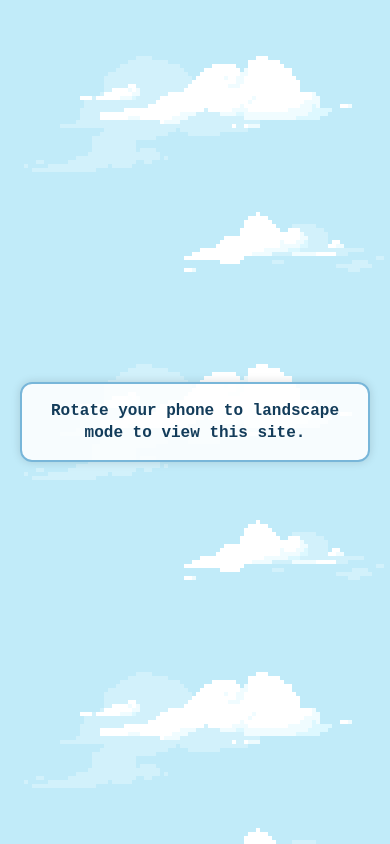
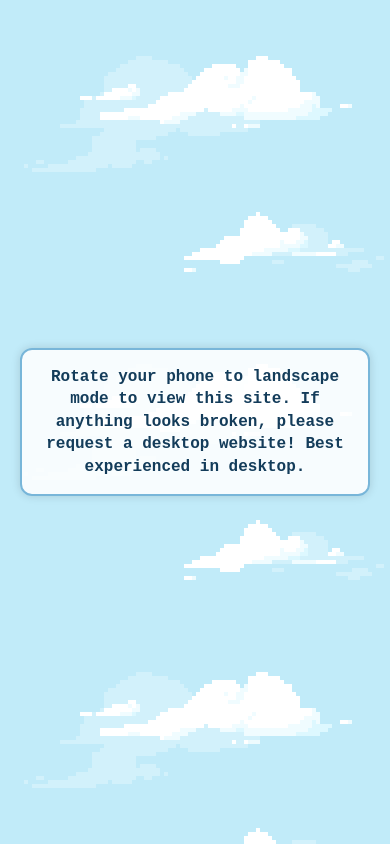
Before and after one commit to cjpszine/cjpszine, a plain HTML site: page index.html in a window 390 px wide. Drawn offline with Linux system fonts and the light colour scheme.

Commit message:
Update style.css

```diff
--- a/style.css
+++ b/style.css
@@ -821,7 +821,7 @@ iframe {
   }
 
   body::before {
-    content: "Rotate your phone to landscape mode to view this site.";
+    content: "Rotate your phone to landscape mode to view this site. If anything looks broken, please request a desktop website! Best experienced in desktop.";
     display: block;
     max-width: 320px;
     padding: 16px 18px;
```
